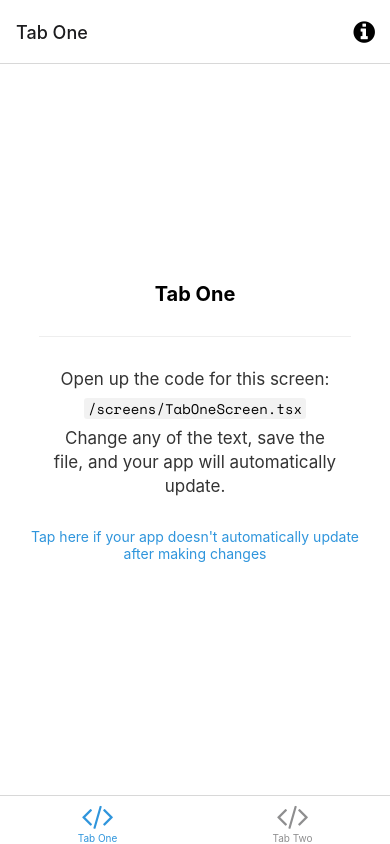
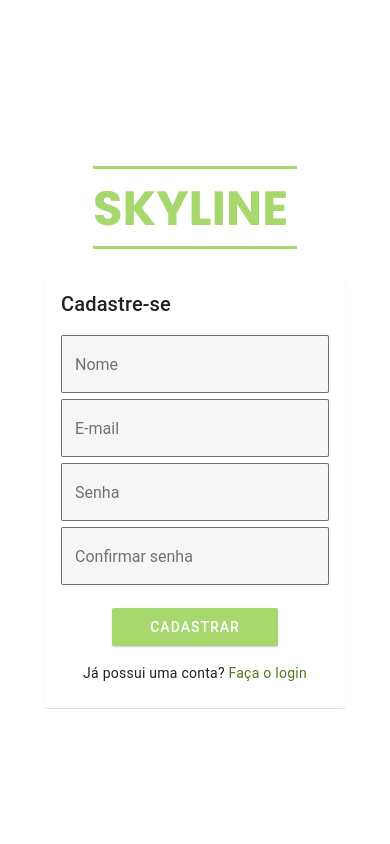
Before and after one commit to nikachuu/skyline-app-mvp, a React Native app: screen /Register in a window 390 px wide. Built offline with nearby package versions, Linux system fonts and the light colour scheme; what expo-linking would draw is missing.

Commit message:
Construção das páginas de Login e Register e suas respectivas rotas

```diff
--- a/App.tsx
+++ b/App.tsx
@@ -1,11 +1,17 @@
 import { StatusBar } from "expo-status-bar";
 import React from "react";
 import { SafeAreaProvider } from "react-native-safe-area-context";
-import { Provider as PaperProvider } from "react-native-paper";
+import { DefaultTheme, Provider as PaperProvider } from "react-native-paper";
 
 import useCachedResources from "./hooks/useCachedResources";
 import useColorScheme from "./hooks/useColorScheme";
 import Navigation from "./navigation";
+
+const theme = {
+  ...DefaultTheme,
+  roundness: 2,
+  colors: { ...DefaultTheme.colors, primary: "#507A1E", accent: "#A7D86D" },
+};
 
 export default function App() {
   const isLoadingComplete = useCachedResources();
@@ -16,7 +22,7 @@ export default function App() {
   } else {
     return (
       <SafeAreaProvider>
-        <PaperProvider>
+        <PaperProvider theme={theme}>
           <Navigation colorScheme={colorScheme} />
           <StatusBar />
         </PaperProvider>
--- a/app.json
+++ b/app.json
@@ -6,7 +6,7 @@
     "orientation": "portrait",
     "icon": "./assets/images/icon.png",
     "scheme": "myapp",
-    "userInterfaceStyle": "automatic",
+    "userInterfaceStyle": "light",
     "splash": {
       "image": "./assets/images/splash.png",
       "resizeMode": "contain",
@@ -15,9 +15,7 @@
     "updates": {
       "fallbackToCacheTimeout": 0
     },
-    "assetBundlePatterns": [
-      "**/*"
-    ],
+    "assetBundlePatterns": ["**/*"],
     "ios": {
       "supportsTablet": true
     },
--- a/navigation/LinkingConfiguration.ts
+++ b/navigation/LinkingConfiguration.ts
@@ -4,31 +4,33 @@
  * https://reactnavigation.org/docs/configuring-links
  */
 
-import { LinkingOptions } from '@react-navigation/native';
-import * as Linking from 'expo-linking';
+import { LinkingOptions } from "@react-navigation/native";
+import * as Linking from "expo-linking";
 
-import { RootStackParamList } from '../types';
+import { RootStackParamList } from "../types";
 
 const linking: LinkingOptions<RootStackParamList> = {
-  prefixes: [Linking.makeUrl('/')],
+  prefixes: [Linking.makeUrl("/")],
   config: {
     screens: {
       Root: {
         screens: {
           TabOne: {
             screens: {
-              TabOneScreen: 'one',
+              TabOneScreen: "one",
             },
           },
           TabTwo: {
             screens: {
-              TabTwoScreen: 'two',
+              TabTwoScreen: "two",
             },
           },
         },
       },
-      Modal: 'modal',
-      NotFound: '*',
+      Login: "login",
+      Register: "register",
+      Modal: "modal",
+      NotFound: "*",
     },
   },
 };
--- a/navigation/index.tsx
+++ b/navigation/index.tsx
@@ -3,27 +3,42 @@
  * https://reactnavigation.org/docs/getting-started
  *
  */
-import { FontAwesome } from '@expo/vector-icons';
-import { createBottomTabNavigator } from '@react-navigation/bottom-tabs';
-import { NavigationContainer, DefaultTheme, DarkTheme } from '@react-navigation/native';
-import { createNativeStackNavigator } from '@react-navigation/native-stack';
-import * as React from 'react';
-import { ColorSchemeName, Pressable } from 'react-native';
+import { FontAwesome } from "@expo/vector-icons";
+import { createBottomTabNavigator } from "@react-navigation/bottom-tabs";
+import {
+  NavigationContainer,
+  DefaultTheme,
+  DarkTheme,
+} from "@react-navigation/native";
+import { createNativeStackNavigator } from "@react-navigation/native-stack";
+import * as React from "react";
+import { ColorSchemeName, Pressable } from "react-native";
 
-import Colors from '../constants/Colors';
-import useColorScheme from '../hooks/useColorScheme';
-import ModalScreen from '../screens/ModalScreen';
-import NotFoundScreen from '../screens/NotFoundScreen';
-import TabOneScreen from '../screens/TabOneScreen';
-import TabTwoScreen from '../screens/TabTwoScreen';
-import { RootStackParamList, RootTabParamList, RootTabScreenProps } from '../types';
-import LinkingConfiguration from './LinkingConfiguration';
+import Colors from "../constants/Colors";
+import useColorScheme from "../hooks/useColorScheme";
+import LoginScreen from "../screens/LoginScreen";
+import ModalScreen from "../screens/ModalScreen";
+import NotFoundScreen from "../screens/NotFoundScreen";
+import RegisterScreen from "../screens/RegisterScreen";
+import TabOneScreen from "../screens/TabOneScreen";
+import TabTwoScreen from "../screens/TabTwoScreen";
+import {
+  RootStackParamList,
+  RootTabParamList,
+  RootTabScreenProps,
+} from "../types";
+import LinkingConfiguration from "./LinkingConfiguration";
 
-export default function Navigation({ colorScheme }: { colorScheme: ColorSchemeName }) {
+export default function Navigation({
+  colorScheme,
+}: {
+  colorScheme: ColorSchemeName;
+}) {
   return (
     <NavigationContainer
       linking={LinkingConfiguration}
-      theme={colorScheme === 'dark' ? DarkTheme : DefaultTheme}>
+      theme={colorScheme === "dark" ? DarkTheme : DefaultTheme}
+    >
       <RootNavigator />
     </NavigationContainer>
   );
@@ -38,9 +53,27 @@ const Stack = createNativeStackNavigator<RootStackParamList>();
 function RootNavigator() {
   return (
     <Stack.Navigator>
-      <Stack.Screen name="Root" component={BottomTabNavigator} options={{ headerShown: false }} />
-      <Stack.Screen name="NotFound" component={NotFoundScreen} options={{ title: 'Oops!' }} />
-      <Stack.Group screenOptions={{ presentation: 'modal' }}>
+      <Stack.Screen
+        name="Root"
+        component={LoginScreen}
+        options={{ headerShown: false }}
+      />
+      <Stack.Screen
+        name="Login"
+        component={LoginScreen}
+        options={{ headerShown: false }}
+      />
+      <Stack.Screen
+        name="Register"
+        component={RegisterScreen}
+        options={{ headerShown: false }}
+      />
+      <Stack.Screen
+        name="NotFound"
+        component={NotFoundScreen}
+        options={{ title: "Oops!" }}
+      />
+      <Stack.Group screenOptions={{ presentation: "modal" }}>
         <Stack.Screen name="Modal" component={ModalScreen} />
       </Stack.Group>
     </Stack.Navigator>
@@ -61,19 +94,21 @@ function BottomTabNavigator() {
       initialRouteName="TabOne"
       screenOptions={{
         tabBarActiveTintColor: Colors[colorScheme].tint,
-      }}>
+      }}
+    >
       <BottomTab.Screen
         name="TabOne"
         component={TabOneScreen}
-        options={({ navigation }: RootTabScreenProps<'TabOne'>) => ({
-          title: 'Tab One',
+        options={({ navigation }: RootTabScreenProps<"TabOne">) => ({
+          title: "Tab One",
           tabBarIcon: ({ color }) => <TabBarIcon name="code" color={color} />,
           headerRight: () => (
             <Pressable
-              onPress={() => navigation.navigate('Modal')}
+              onPress={() => navigation.navigate("Modal")}
               style={({ pressed }) => ({
                 opacity: pressed ? 0.5 : 1,
-              })}>
+              })}
+            >
               <FontAwesome
                 name="info-circle"
                 size={25}
@@ -88,7 +123,7 @@ function BottomTabNavigator() {
         name="TabTwo"
         component={TabTwoScreen}
         options={{
-          title: 'Tab Two',
+          title: "Tab Two",
           tabBarIcon: ({ color }) => <TabBarIcon name="code" color={color} />,
         }}
       />
@@ -100,7 +135,7 @@ function BottomTabNavigator() {
  * You can explore the built-in icon families and icons on the web at https://icons.expo.fyi/
  */
 function TabBarIcon(props: {
-  name: React.ComponentProps<typeof FontAwesome>['name'];
+  name: React.ComponentProps<typeof FontAwesome>["name"];
   color: string;
 }) {
   return <FontAwesome size={30} style={{ marginBottom: -3 }} {...props} />;
--- /dev/null
+++ b/screens/LoginScreen.tsx
@@ -0,0 +1,85 @@
+import * as React from "react";
+import { StyleSheet, View, Image, TouchableOpacity, Text } from "react-native";
+import { Card, TextInput, Button, Paragraph } from "react-native-paper";
+
+import { RootStackScreenProps } from "../types";
+
+export default function LoginScreen({
+  navigation,
+}: RootStackScreenProps<"Login">) {
+  return (
+    <View style={styles.container}>
+      <Image
+        style={styles.logo}
+        source={require("../assets/images/logo.png")}
+      />
+      <Card style={styles.card}>
+        <Card.Title title="Entre na sua conta" />
+        <Card.Content>
+          <TextInput mode="outlined" label="E-mail" />
+          <TextInput mode="outlined" label="Senha" />
+          <TouchableOpacity
+            onPress={() => navigation.replace("Root")}
+            style={styles.link}
+          >
+            <Text style={styles.linkText}>Esqueci minha senha</Text>
+          </TouchableOpacity>
+        </Card.Content>
+        <Card.Actions style={styles.actionsContainer}>
+          <Button mode="contained" color="#A7D86D" dark style={styles.button}>
+            Entrar
+          </Button>
+          <Paragraph>
+            Não tem uma conta?{" "}
+            <TouchableOpacity onPress={() => navigation.replace("Register")}>
+              <Text style={[styles.linkText, styles.registerLinkText]}>
+                Registre-se
+              </Text>
+            </TouchableOpacity>
+          </Paragraph>
+        </Card.Actions>
+      </Card>
+    </View>
+  );
+}
+
+const styles = StyleSheet.create({
+  container: {
+    flex: 1,
+    backgroundColor: "#fff",
+    alignItems: "center",
+    justifyContent: "center",
+    padding: 20,
+  },
+  logo: {
+    width: 204,
+    height: 83,
+    margin: 30,
+  },
+  card: {
+    width: 300,
+  },
+  title: {
+    fontSize: 20,
+    fontWeight: "bold",
+  },
+  link: {
+    paddingTop: 10,
+  },
+  linkText: {
+    fontSize: 14,
+    color: "#507A1E",
+  },
+  registerLinkText: {
+    paddingTop: 5,
+  },
+  actionsContainer: {
+    flexDirection: "column",
+    marginVertical: 15,
+  },
+  button: {
+    paddingVertical: 2,
+    paddingHorizontal: 30,
+    marginBottom: 10,
+  },
+});
--- /dev/null
+++ b/screens/RegisterScreen.tsx
@@ -0,0 +1,89 @@
+import * as React from "react";
+import { StyleSheet, View, Image, TouchableOpacity, Text } from "react-native";
+import { Card, TextInput, Button, Paragraph } from "react-native-paper";
+
+import { RootStackScreenProps } from "../types";
+
+export default function RegisterScreen({
+  navigation,
+}: RootStackScreenProps<"Register">) {
+  return (
+    <View style={styles.container}>
+      <Image
+        style={styles.logo}
+        source={require("../assets/images/logo.png")}
+      />
+      <Card style={styles.card}>
+        <Card.Title title="Cadastre-se" />
+        <Card.Content>
+          <TextInput mode="outlined" label="Nome" />
+          <TextInput
+            textContentType="emailAddress"
+            mode="outlined"
+            label="E-mail"
+          />
+          <TextInput secureTextEntry={true} mode="outlined" label="Senha" />
+          <TextInput
+            secureTextEntry={true}
+            mode="outlined"
+            label="Confirmar senha"
+          />
+        </Card.Content>
+        <Card.Actions style={styles.actionsContainer}>
+          <Button mode="contained" color="#A7D86D" dark style={styles.button}>
+            Cadastrar
+          </Button>
+          <Paragraph>
+            Já possui uma conta?{" "}
+            <TouchableOpacity onPress={() => navigation.replace("Login")}>
+              <Text style={[styles.linkText, styles.registerLinkText]}>
+                Faça o login
+              </Text>
+            </TouchableOpacity>
+          </Paragraph>
+        </Card.Actions>
+      </Card>
+    </View>
+  );
+}
+
+const styles = StyleSheet.create({
+  container: {
+    flex: 1,
+    backgroundColor: "#fff",
+    alignItems: "center",
+    justifyContent: "center",
+    padding: 20,
+  },
+  logo: {
+    width: 204,
+    height: 83,
+    margin: 30,
+  },
+  card: {
+    width: 300,
+  },
+  title: {
+    fontSize: 20,
+    fontWeight: "bold",
+  },
+  link: {
+    paddingTop: 10,
+  },
+  linkText: {
+    fontSize: 14,
+    color: "#507A1E",
+  },
+  registerLinkText: {
+    paddingTop: 5,
+  },
+  actionsContainer: {
+    flexDirection: "column",
+    marginVertical: 15,
+  },
+  button: {
+    paddingVertical: 2,
+    paddingHorizontal: 30,
+    marginBottom: 10,
+  },
+});
```
Also changed, not shown: components/EditScreenInfo.tsx (+21 -16 lines), types.tsx (+15 -11 lines), assets/images/logo.png (added).
